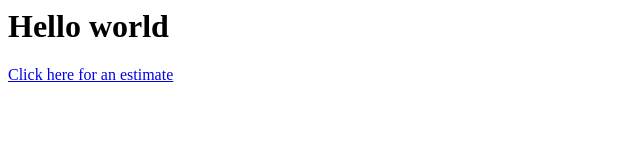
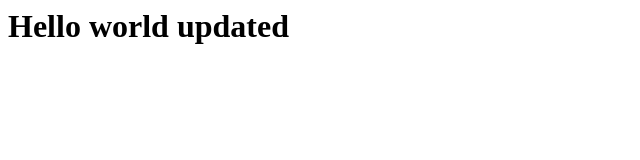
Before and after one commit to dedycds/dedycds.github.io, a website: page index.html in a window 1280 px wide. Shown: the whole page, without its empty margins (0-640 px from the left). Drawn offline with Linux system fonts and the light colour scheme.

Commit message:
update content

```diff
--- a/index.html
+++ b/index.html
@@ -1,4 +1,3 @@
-<h1>Hello world</h1>
-<a class="nj-lead" href="https://exp.nicejob.com/dedys-window-cleaning" target="_blank">Click here for an estimate</a>
-
-<script type="text/javascript" src="https://cdn.nicejob.co/js/sdk.min.1001.js?id=5080623850586112&domain=https%3A%2F%2Fapi.exp.nicejob.com" defer></script>
+<h1>Hello world updated</h1>
+<div class="nj-stories" ></div>
+<script type="text/javascript" src="https://cdn.nicejob.co/js/sdk.min.js?id=6143608363548672" defer></script>
```
